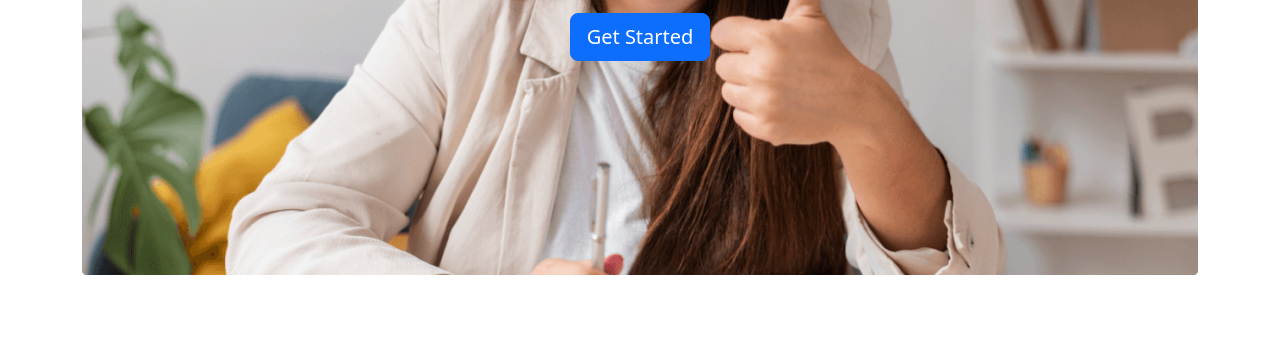
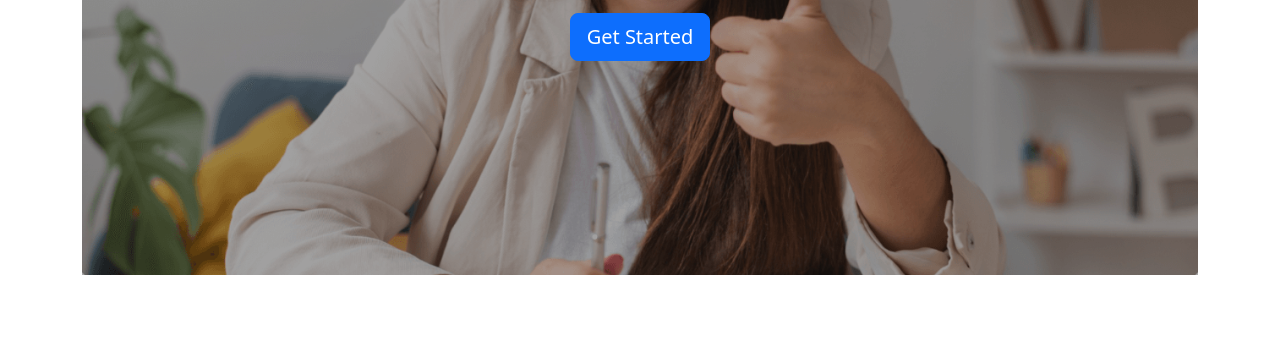
Before and after one commit to CodeWithJahangir/educare, a plain HTML site: page index.html in a window 1280 px wide. Shown: the part 447-800 px from the top of the page. Drawn offline with nearby package versions, Linux system fonts and the light colour scheme.

Commit message:
add overlay on carousel

```diff
--- a/index.html
+++ b/index.html
@@ -57,6 +57,7 @@
       </nav>
       <!-- Navbar end -->
       <!-- Carousel start -->
+      <section>
         <div
           id="carouselExampleControls"
           class="carousel slide container my-5"
@@ -140,6 +141,7 @@
             <span class="visually-hidden">Next</span>
           </button>
         </div>
+      </section>
       <!-- Carousel end -->
     </header>
 
--- a/style.css
+++ b/style.css
@@ -0,0 +1,15 @@
+.overlay-gradient {
+  position: relative;
+}
+
+.overlay-gradient::before {
+  content: "";
+  position: absolute;
+  top: 0;
+  right: 0;
+  bottom: 0;
+  left: 0;
+  background: rgba(29, 29, 29, 0.7);
+  display: block;
+  opacity: 0.55;
+}
```
Lines whose indentation alone changed are shown as unchanged.
